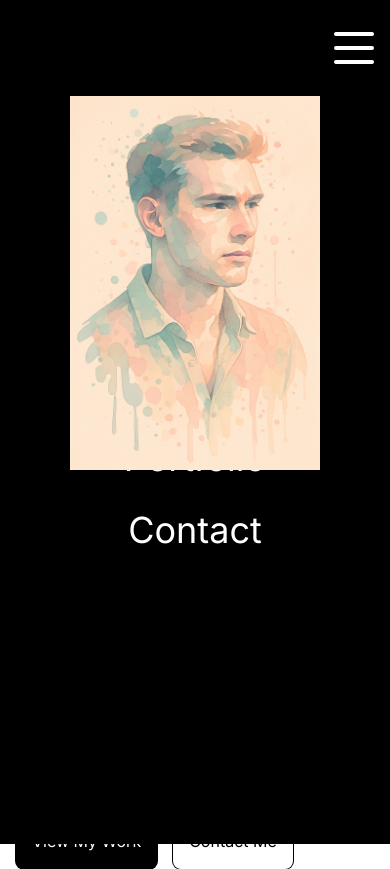
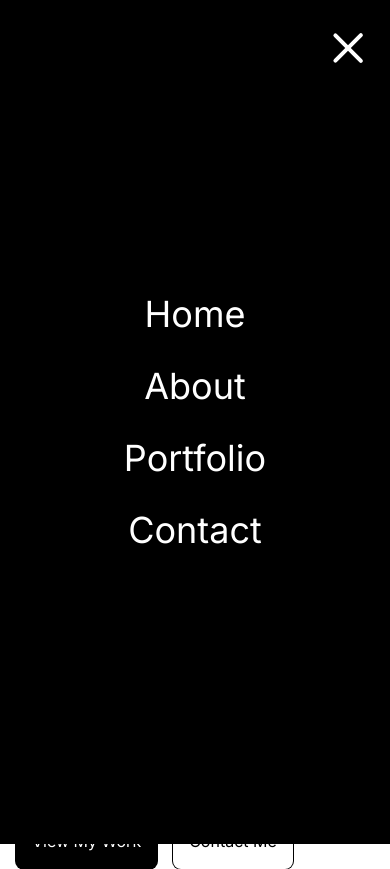
Before and after one commit to Akbar-Rouzi/my-portfolio, a Next.js app: page / in a window 390 px wide. Both pictures are taken after a click on the button 354 px from the left and 48 px from the top of the page. Built offline with nearby package versions, Linux system fonts and the light colour scheme.

Commit message:
Add animation to menu and menu list

```diff
--- a/package.json
+++ b/package.json
@@ -19,6 +19,7 @@
     "autoprefixer": "^10.4.21",
     "eslint": "^9",
     "eslint-config-next": "15.2.3",
+    "framer-motion": "^12.6.2",
     "postcss": "^8.5.3",
     "tailwindcss": "^4.0.14"
   }
--- a/src/components/navbar.jsx
+++ b/src/components/navbar.jsx
@@ -2,15 +2,19 @@
 import Link from "next/link";
 import Image from "next/image";
 import { useState } from "react";
+import { motion } from "framer-motion";
 import NavLink from "./navLink";
-const links = [
-  { url: "/", title: "Home" },
-  { url: "/about", title: "About" },
-  { url: "/portfolio", title: "Portfolio" },
-  { url: "/contact", title: "Contact" },
-];
+import {
+  topVariants,
+  centerVariants,
+  bottomVariants,
+  listVariants,
+  listItemVariants,
+} from "../utils/motionVariants";
+import links from "../utils/links";
 const Navbar = () => {
   const [open, setOpen] = useState(false);
+
   return (
     <div className="h-full flex items-center justify-between px-4 sm:px-8 md:px-12 lg:px-20 xl:px-48 text-xl">
       {/* LINKS */}
@@ -50,19 +54,40 @@
           className="w-10 h-8 flex flex-col justify-between z-50 relative cursor-pointer"
           onClick={() => setOpen((prev) => !prev)}
         >
-          <div className="w-10 h-1 bg-white rounded"></div>
-          <div className="w-10 h-1 bg-white rounded"></div>
-          <div className="w-10 h-1 bg-white rounded"></div>
+          <motion.div
+            variants={topVariants}
+            animate={open ? "opened" : "closed"}
+            className="w-10 h-1 bg-black rounded origin-left"
+          ></motion.div>
+          <motion.div
+            variants={centerVariants}
+            animate={open ? "opened" : "closed"}
+            className="w-10 h-1 bg-black rounded"
+          ></motion.div>
+          <motion.div
+            variants={bottomVariants}
+            animate={open ? "opened" : "closed"}
+            className="w-10 h-1 bg-black rounded origin-left"
+          ></motion.div>
         </button>
         {/* MENU LIST */}
         {open && (
-          <div className="absolute top-0 left-0 w-screen h-screen bg-black text-white flex flex-col items-center justify-center gap-8 text-4xl">
+          <motion.div
+            variants={listVariants}
+            initial="closed"
+            animate="opened"
+            className="absolute top-0 left-0 w-screen h-screen bg-black text-white flex flex-col items-center justify-center gap-8 text-4xl z-40"
+          >
             {links.map((link) => (
-              <Link href={link.url} key={link.title}>
-                {link.title}
-              </Link>
+              <motion.div
+                variants={listItemVariants}
+                className=""
+                key={link.title}
+              >
+                <Link href={link.url}>{link.title}</Link>
+              </motion.div>
             ))}
-          </div>
+          </motion.div>
         )}
       </div>
     </div>
--- /dev/null
+++ b/src/utils/links.js
@@ -0,0 +1,8 @@
+const links = [
+	{ url: "/", title: "Home" },
+	{ url: "/about", title: "About" },
+	{ url: "/portfolio", title: "Portfolio" },
+	{ url: "/contact", title: "Contact" }
+];
+
+export default links;
--- /dev/null
+++ b/src/utils/motionVariants.js
@@ -0,0 +1,52 @@
+export const topVariants = {
+	closed: {
+		rotate: 0,
+	},
+	opened: {
+		rotate: 45,
+		backgroundColor: "rgb(255,255,255)",
+	},
+};
+
+export const centerVariants = {
+	closed: {
+		opacity: 1,
+	},
+	opened: {
+		opacity: 0,
+	},
+};
+
+export const bottomVariants = {
+	closed: {
+		rotate: 0,
+	},
+	opened: {
+		rotate: -45,
+		backgroundColor: "rgb(255,255,255)",
+	},
+};
+
+export const listVariants = {
+	closed: {
+		x: "100vw",
+	},
+	opened: {
+		x: 0,
+		transition: {
+			when: "beforeChildren",
+			staggerChildren: 0.2,
+		},
+	},
+};
+
+export const listItemVariants = {
+	closed: {
+		x: -10,
+		opacity: 0,
+	},
+	opened: {
+		x: 0,
+		opacity: 1,
+	},
+};
```
Also changed, not shown: 1 other file (tests, documents, lock files or other folders).
